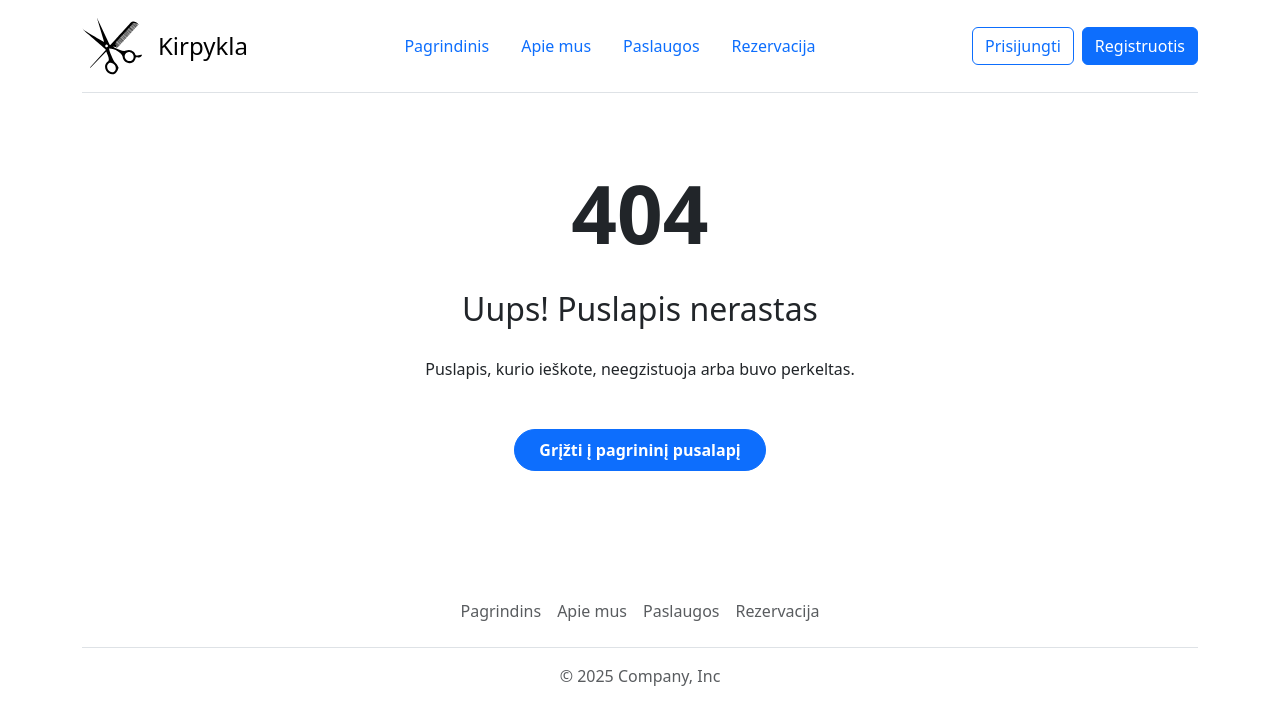
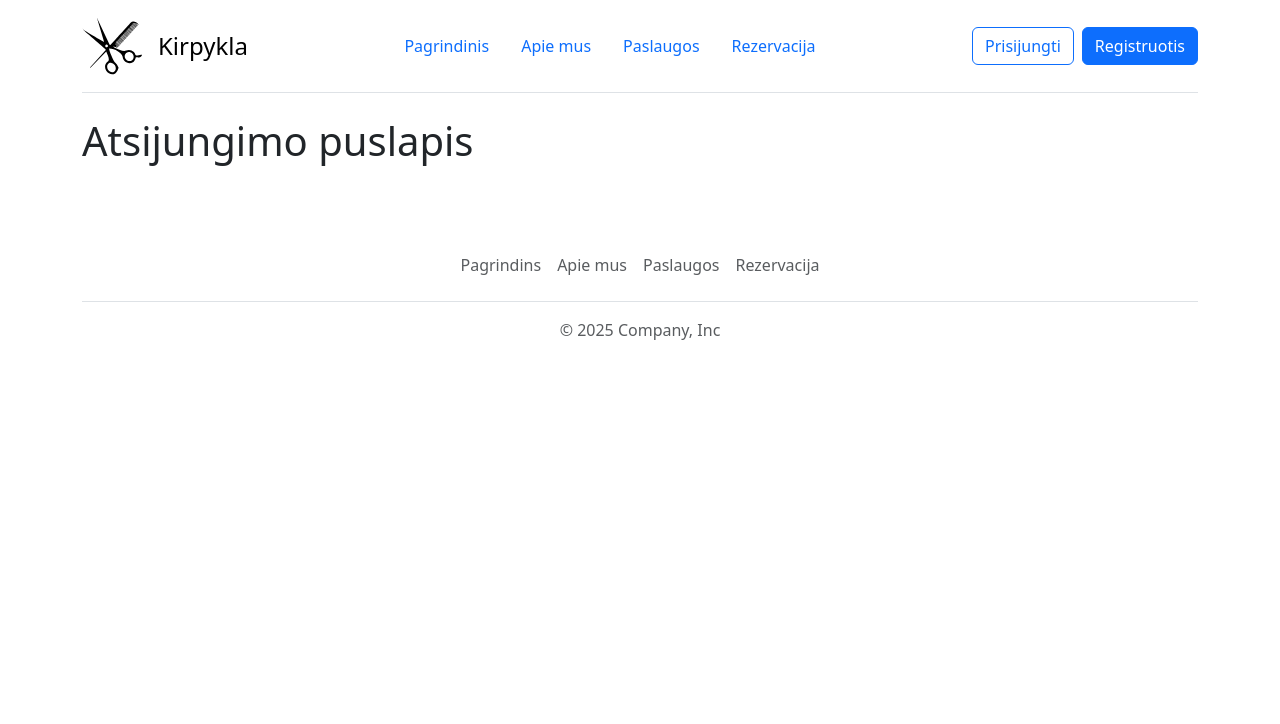
Before and after one commit to SplaTT141/full-stack-project, a React (Vite) app in the folder client/: page /logout in a window 1280 px wide. Shown: the top 724 px of the page. Built offline with nearby package versions, Linux system fonts and the light colour scheme.

Commit message:
logout page

```diff
--- a/client/src/App.jsx
+++ b/client/src/App.jsx
@@ -8,6 +8,7 @@ import {Header} from "./components/Header";
 import {Footer} from "./components/Footer";
 import { Login } from "./pages/Login";
 import { Register } from "./pages/Register";
+import { Logout } from "./pages/Logout";
 
 function App() {
 
@@ -21,6 +22,7 @@ function App() {
         <Route path="/reservation" element={<Reservation />}/>
         <Route path="/login" element={<Login />} />
         <Route path="/register" element={<Register />} />
+        <Route path="/logout" element={<Logout />} />
         <Route path="*" element={<NotFound />}/>
       </Routes>
       <Footer />
--- /dev/null
+++ b/client/src/pages/Logout.jsx
@@ -0,0 +1,9 @@
+export function Logout() {
+    return (
+        <div className="container">
+            <div className="row">
+                <h1>Atsijungimo puslapis</h1>
+            </div>
+        </div>
+    )
+}
```
